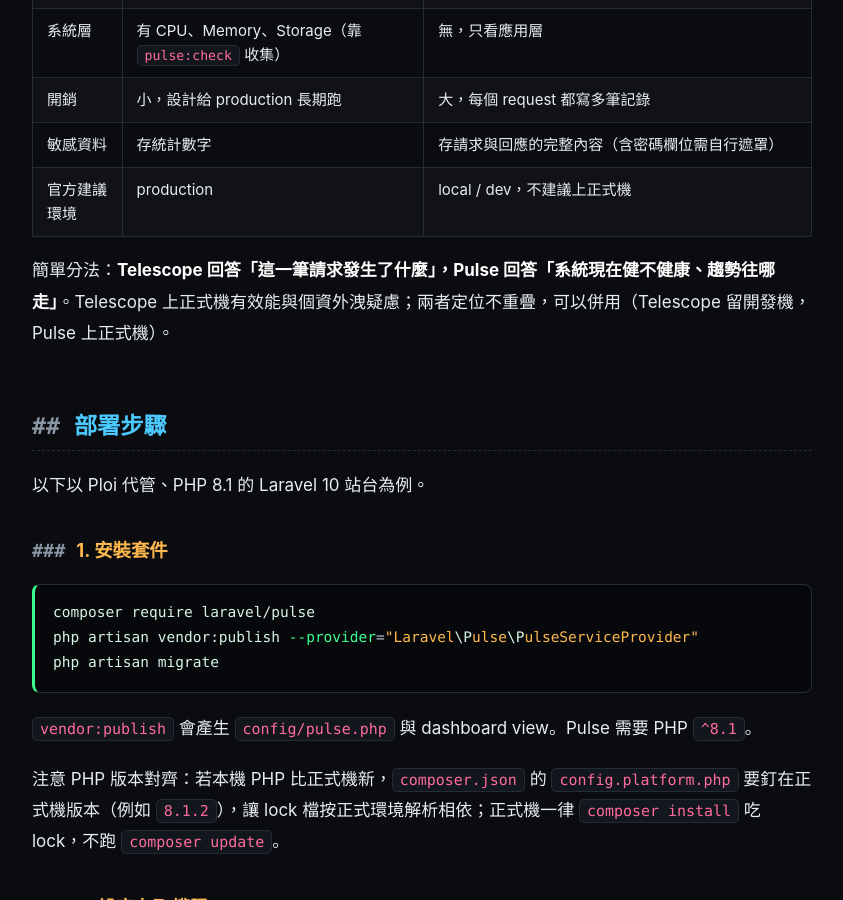
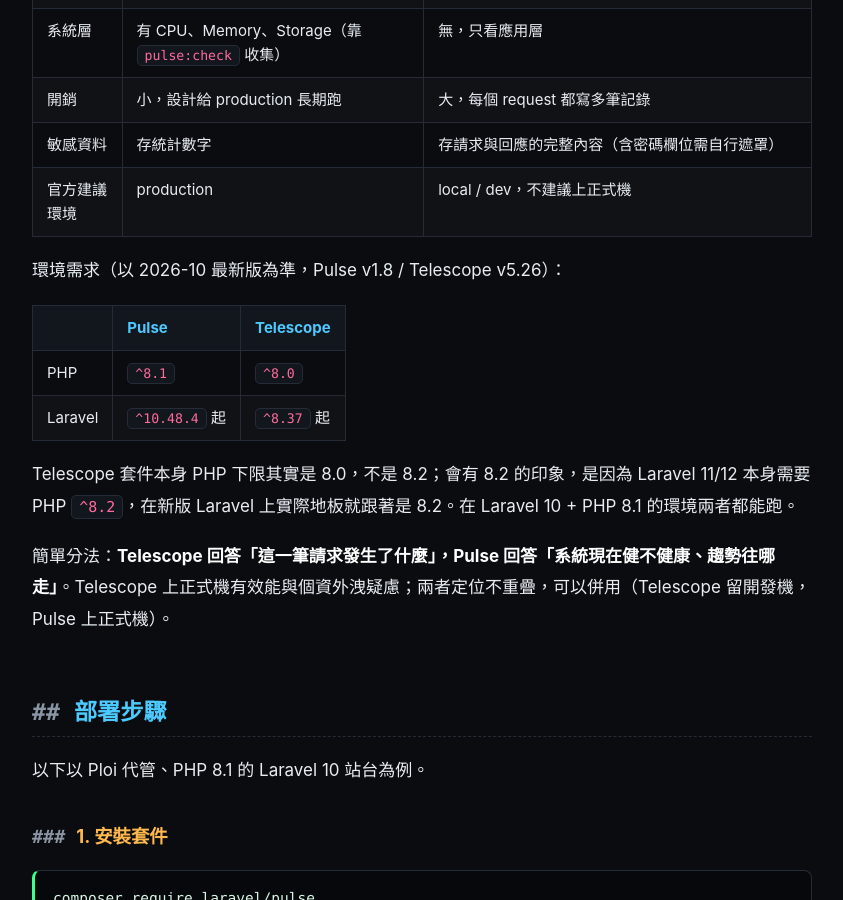
Before and after one commit to shanchiehchiu/ops-notes, a Jekyll site: the page built from laravel-pulse.md, in a window 1280 px wide and 900 px high, scrolled down 1126 px. Shown: the whole window, without its empty margins (218-1061 px from the left). Built offline with Jekyll 4.4.1, drawn with Linux system fonts in a browser that asks for light colours.

Commit message:
docs(laravel-pulse): 補充 Pulse/Telescope 環境需求與 PHP 版本說明
Generated with [Devin](https://devin.ai)

Co-Authored-By: Devin <158243242+devin-ai-integration[bot]@users.noreply.github.com>

```diff
--- a/laravel-pulse.md
+++ b/laravel-pulse.md
@@ -37,6 +37,15 @@ Laravel Pulse 是 Laravel 官方的應用程式效能監控套件。它在應用
 | 開銷 | 小，設計給 production 長期跑 | 大，每個 request 都寫多筆記錄 |
 | 敏感資料 | 存統計數字 | 存請求與回應的完整內容（含密碼欄位需自行遮罩） |
 | 官方建議環境 | production | local / dev，不建議上正式機 |
+
+環境需求（以 2026-10 最新版為準，Pulse v1.8 / Telescope v5.26）：
+
+| | Pulse | Telescope |
+| :--- | :--- | :--- |
+| PHP | `^8.1` | `^8.0` |
+| Laravel | `^10.48.4` 起 | `^8.37` 起 |
+
+Telescope 套件本身 PHP 下限其實是 8.0，不是 8.2；會有 8.2 的印象，是因為 Laravel 11/12 本身需要 PHP `^8.2`，在新版 Laravel 上實際地板就跟著是 8.2。在 Laravel 10 + PHP 8.1 的環境兩者都能跑。
 
 簡單分法：**Telescope 回答「這一筆請求發生了什麼」，Pulse 回答「系統現在健不健康、趨勢往哪走」**。Telescope 上正式機有效能與個資外洩疑慮；兩者定位不重疊，可以併用（Telescope 留開發機，Pulse 上正式機）。
 
```
